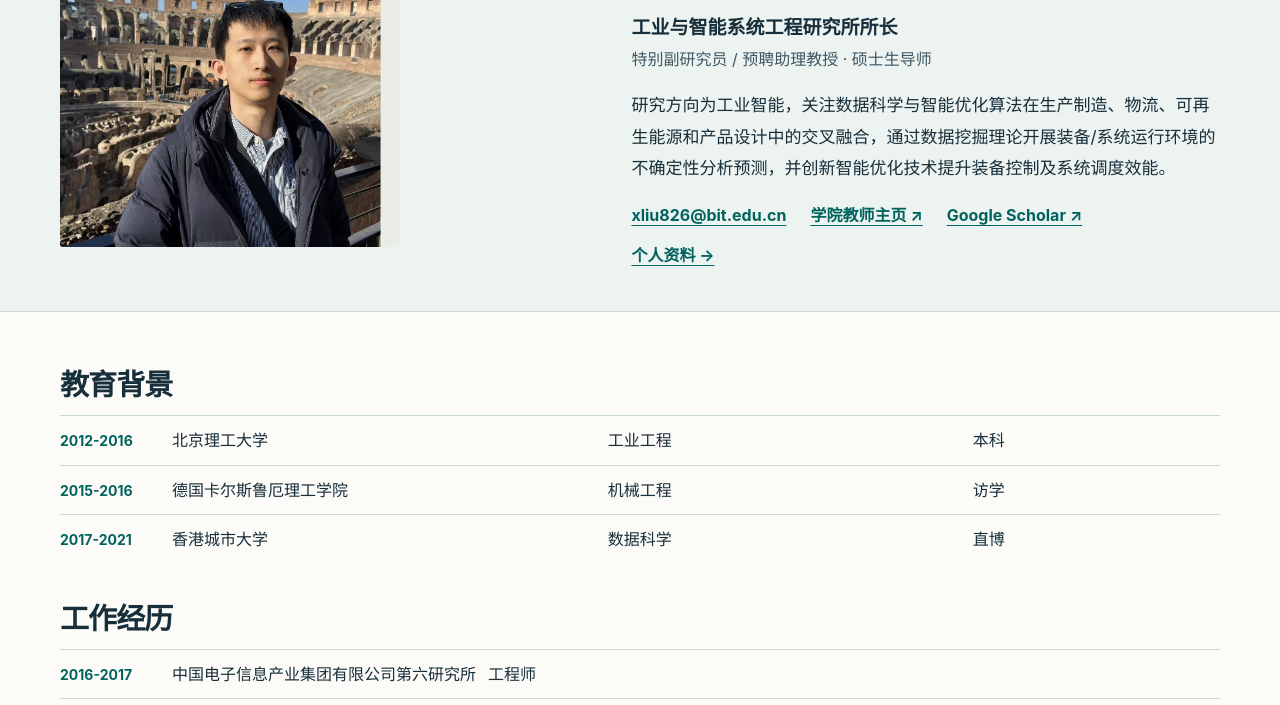
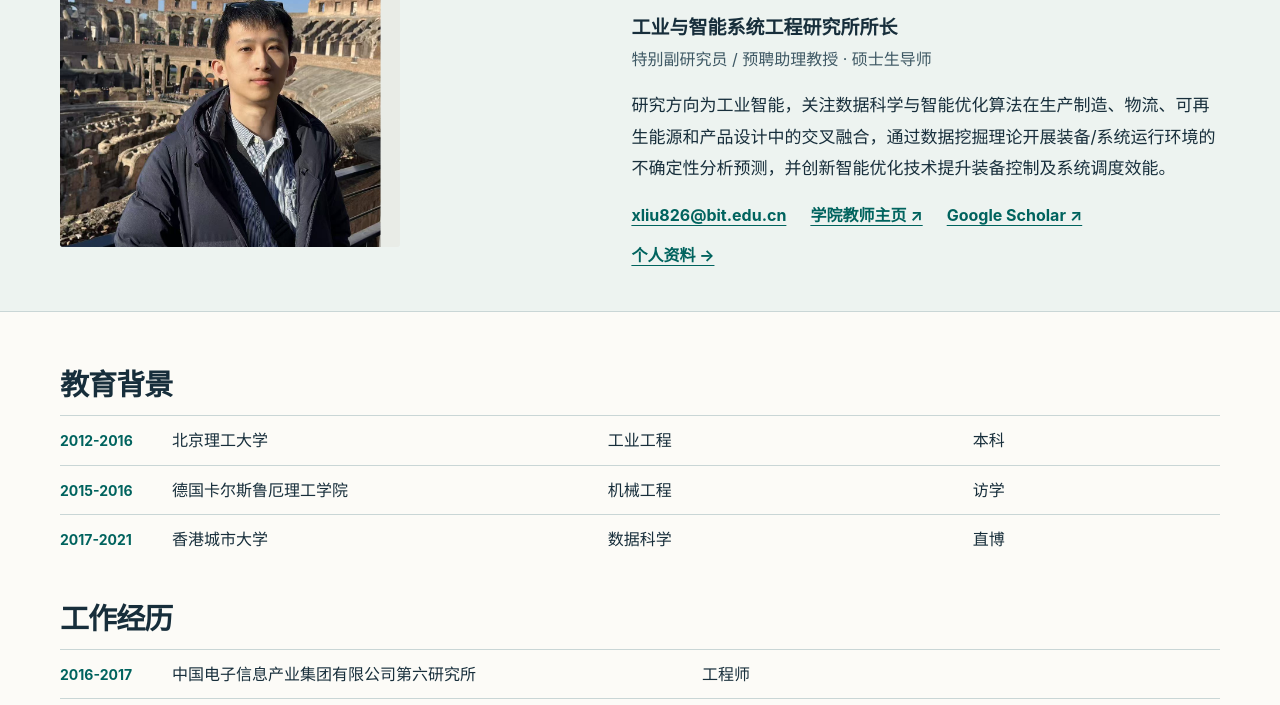
Before and after one commit to xliukane-lab/xliukane-lab.github.io, a plain HTML site: page index.html in a window 1280 px wide. Shown: the part 247-952 px from the top of the page. Drawn offline with Linux system fonts and the light colour scheme.

Commit message:
Align work experience into year employer and role columns

```diff
--- a/assets/style.css
+++ b/assets/style.css
@@ -78,7 +78,7 @@ h3 { font-size:21px; letter-spacing:-.02em; }
 .experience-grid .timeline { margin-top:12px; }
 .experience-grid .experience-row { display:grid; gap:12px; align-items:baseline; padding:10px 0; border-top:1px solid var(--line); }
 .experience-grid .education-row { grid-template-columns:100px minmax(0,1.2fr) minmax(0,1fr) minmax(0,.7fr); }
-.experience-grid .work-row { grid-template-columns:100px max-content minmax(0,1fr); }
+.experience-grid .work-row { grid-template-columns:100px minmax(0,1fr) minmax(0,1fr); }
 .work-row .employer { white-space:nowrap; }
 .table-scroll { overflow-x:auto; }
 .courses { width:100%; border-collapse:collapse; margin-top:22px; text-align:left; }
```
